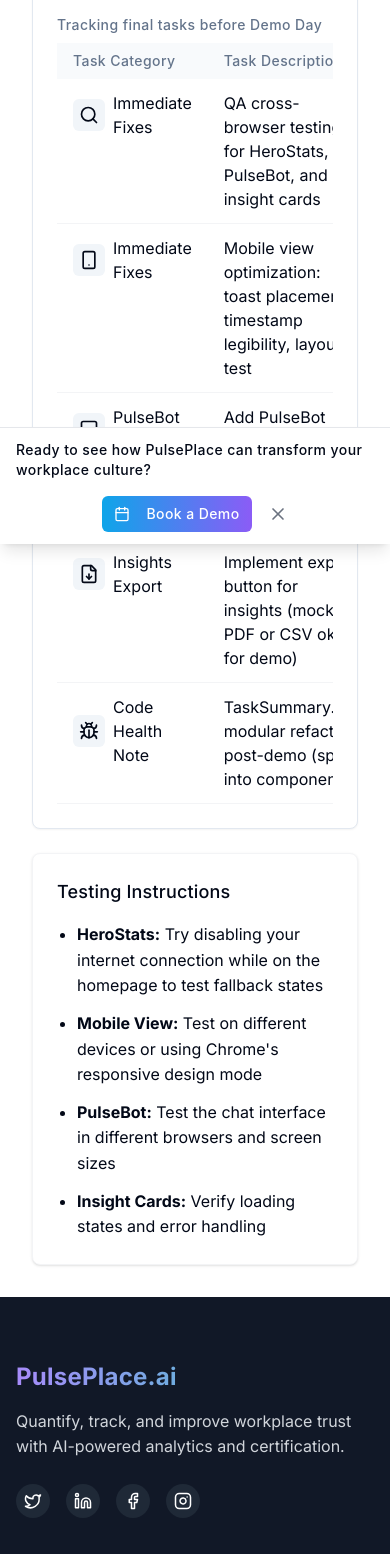
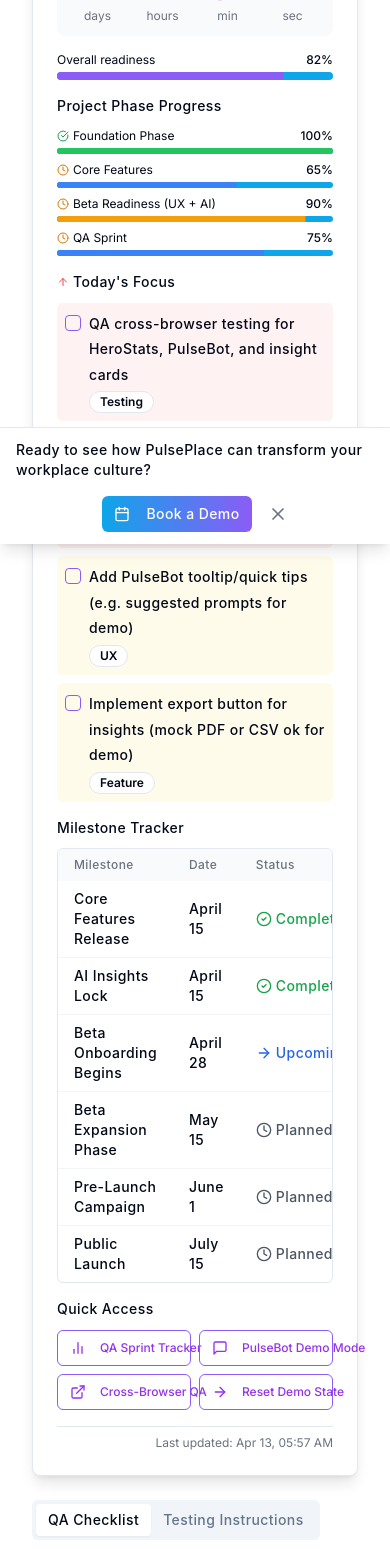
Before and after one commit to pulseplace/pulseplace-ai, a React (Vite) app: page /dashboard/qa-sprint in a window 390 px wide. Shown: the part 300-1854 px from the top of the page. Built offline with nearby package versions, Linux system fonts and the light colour scheme; a web font is replaced by a local one.

Commit message:
feat: Add Demo Day Countdown component
Implements a real-time countdown, progress overview, checklist, and quick access links for Demo Day readiness.

```diff
--- a/src/components/sprint/DemoDayCountdown.tsx
+++ b/src/components/sprint/DemoDayCountdown.tsx
@@ -6,7 +6,20 @@ import { Progress } from "@/components/ui/progress";
 import { Button } from "@/components/ui/button";
 import { Checkbox } from "@/components/ui/checkbox";
 import { useToast } from "@/hooks/use-toast";
-import { Clock, Calendar, CheckCircle2, AlertCircle, Clock3, ArrowUp } from 'lucide-react';
+import {
+  Clock,
+  Calendar,
+  CheckCircle2,
+  AlertCircle,
+  ArrowUp,
+  BarChart2,
+  Smartphone,
+  MessageSquare,
+  FileDown,
+  CheckCircle,
+  ArrowRight,
+  ExternalLink
+} from 'lucide-react';
 
 interface DemoTask {
   id: string;
@@ -16,7 +29,8 @@ interface DemoTask {
   category: string;
 }
 
-const DEMO_DATE = new Date('2025-04-21T09:00:00'); // April 21, 2025, 9:00 AM
+// Updated to April 28, 2025, 10:00 AM IST
+const DEMO_DATE = new Date('2025-04-28T04:30:00Z'); // 10:00 AM IST in UTC
 
 const DemoDayCountdown: React.FC = () => {
   const { toast } = useToast();
@@ -26,6 +40,8 @@ const DemoDayCountdown: React.FC = () => {
     minutes: number;
     seconds: number;
   }>({ days: 0, hours: 0, minutes: 0, seconds: 0 });
+
+  const [lastUpdated, setLastUpdated] = useState<Date>(new Date());
 
   const [tasks, setTasks] = useState<DemoTask[]>([
     {
@@ -57,6 +73,24 @@ const DemoDayCountdown: React.FC = () => {
       category: 'Feature'
     }
   ]);
+
+  // Project phases progress data
+  const phasesProgress = [
+    { phase: "Foundation Phase", progress: 100, status: "completed" },
+    { phase: "Core Features", progress: 65, status: "in-progress" },
+    { phase: "Beta Readiness (UX + AI)", progress: 90, status: "in-progress" },
+    { phase: "QA Sprint", progress: 75, status: "in-progress" }
+  ];
+
+  // Milestone data
+  const milestones = [
+    { date: "April 15", title: "Core Features Release", status: "completed" },
+    { date: "April 15", title: "AI Insights Lock", status: "completed" },
+    { date: "April 28", title: "Beta Onboarding Begins", status: "upcoming" },
+    { date: "May 15", title: "Beta Expansion Phase", status: "planned" },
+    { date: "June 1", title: "Pre-Launch Campaign", status: "planned" },
+    { date: "July 15", title: "Public Launch", status: "planned" }
+  ];
 
   // Calculate time remaining
   useEffect(() => {
@@ -96,7 +130,7 @@ const DemoDayCountdown: React.FC = () => {
           toast({
             title: newCompleted ? "Task completed" : "Task reopened",
             description: task.description.substring(0, 40) + "...",
-            variant: newCompleted ? "default" : "outline"
+            variant: newCompleted ? "default" : "destructive"
           });
 
           return { ...task, completed: newCompleted };
@@ -104,31 +138,50 @@ const DemoDayCountdown: React.FC = () => {
         return task;
       })
     );
+    setLastUpdated(new Date());
   };
 
   // Calculate completion percentage
   const completedTasks = tasks.filter(task => task.completed).length;
   const completionPercentage = (completedTasks / tasks.length) * 100;
 
+  // Calculate overall readiness (weighted average of all phases)
+  const overallReadiness = Math.round(
+    (phasesProgress[0].progress * 0.2) +
+    (phasesProgress[1].progress * 0.3) +
+    (phasesProgress[2].progress * 0.3) +
+    (phasesProgress[3].progress * 0.2)
+  );
+
   // Group tasks by priority
   const highPriorityTasks = tasks.filter(task => task.priority === 'High' && !task.completed);
   const mediumPriorityTasks = tasks.filter(task => task.priority === 'Medium' && !task.completed);
   const completedTasksList = tasks.filter(task => task.completed);
+
+  // Format last updated time
+  const formatLastUpdated = (date: Date) => {
+    return date.toLocaleString('en-US', {
+      month: 'short',
+      day: 'numeric',
+      hour: '2-digit',
+      minute: '2-digit'
+    });
+  };
 
   return (
     <Card className="shadow-lg border-t-4 border-t-purple-500">
       <CardHeader className="pb-2">
         <div className="flex justify-between items-start">
           <CardTitle className="text-xl font-bold">
-            Demo Day Countdown
+            Beta Demo Day Countdown
           </CardTitle>
           <Badge
-            variant={completedTasks === tasks.length ? "success" : "outline"}
+            variant={completedTasks === tasks.length ? "default" : "outline"}
             className={`${completedTasks === tasks.length ? 'bg-green-100 text-green-800' : 'bg-purple-100 text-purple-800'}`}
           >
             {completedTasks === tasks.length ?
               <CheckCircle2 className="h-3 w-3 mr-1" /> :
-              <Clock3 className="h-3 w-3 mr-1 animate-pulse" />
+              <Clock className="h-3 w-3 mr-1 animate-pulse" />
             }
             {completedTasks === tasks.length ?
               'Ready for demo!' :
@@ -159,22 +212,57 @@ const DemoDayCountdown: React.FC = () => {
           </div>
         </div>
 
-        {/* Progress bar */}
+        {/* Overall Progress */}
         <div className="space-y-1">
           <div className="flex justify-between text-xs">
-            <span>Overall progress</span>
-            <span className="font-medium">{completionPercentage.toFixed(0)}%</span>
+            <span>Overall readiness</span>
+            <span className="font-medium">{overallReadiness}%</span>
           </div>
-          <Progress value={completionPercentage} className="h-2" />
+          <Progress value={overallReadiness} className="h-2" />
         </div>
+
+        {/* Project phases progress */}
+        <div className="space-y-3">
+          <h3 className="text-sm font-medium">Project Phase Progress</h3>
+          <div className="space-y-2">
+            {phasesProgress.map((phase, index) => (
+              <div key={index} className="space-y-1">
+                <div className="flex justify-between text-xs">
+                  <span className="flex items-center">
+                    {phase.status === "completed" ? (
+                      <CheckCircle className="h-3 w-3 mr-1 text-green-600" />
+                    ) : (
+                      <Clock className="h-3 w-3 mr-1 text-amber-600" />
+                    )}
+                    {phase.phase}
+                  </span>
+                  <span className="font-medium">{phase.progress}%</span>
+                </div>
+                <Progress
+                  value={phase.progress}
+                  className="h-1.5"
+                  indicatorClassName={
+                    phase.status === "completed"
+                      ? "bg-green-500"
+                      : phase.progress >= 80
+                        ? "bg-amber-500"
+                        : "bg-blue-500"
+                  }
+                />
+              </div>
+            ))}
+          </div>
+        </div>
+
+        {/* Today's Focus */}
+        <div className="space-y-2">
+          <h3 className="text-sm font-medium flex items-center">
+            <ArrowUp className="h-3 w-3 mr-1 text-red-500" />
+            Today's Focus
+          </h3>
 
           {/* High priority tasks */}
           {highPriorityTasks.length > 0 && (
-          <div className="space-y-2">
-            <h3 className="text-sm font-medium flex items-center">
-              <ArrowUp className="h-3 w-3 mr-1 text-red-500" />
-              High Priority Tasks
-            </h3>
             <ul className="space-y-2">
               {highPriorityTasks.map(task => (
                 <li key={task.id} className="flex items-start gap-2 p-2 bg-red-50 rounded-md">
@@ -200,13 +288,10 @@ const DemoDayCountdown: React.FC = () => {
                 </li>
               ))}
             </ul>
-          </div>
           )}
 
           {/* Medium priority tasks */}
           {mediumPriorityTasks.length > 0 && (
-          <div className="space-y-2">
-            <h3 className="text-sm font-medium">Medium Priority Tasks</h3>
             <ul className="space-y-2">
               {mediumPriorityTasks.map(task => (
                 <li key={task.id} className="flex items-start gap-2 p-2 bg-amber-50 rounded-md">
@@ -232,12 +317,10 @@ const DemoDayCountdown: React.FC = () => {
                 </li>
               ))}
             </ul>
-          </div>
           )}
 
           {/* Completed tasks */}
           {completedTasksList.length > 0 && (
-          <div className="space-y-2">
             <details>
               <summary className="text-sm font-medium cursor-pointer">
                 Completed Tasks ({completedTasksList.length})
@@ -271,28 +354,111 @@ const DemoDayCountdown: React.FC = () => {
                 ))}
               </ul>
             </details>
+          )}
         </div>
+
+        {/* Milestone Tracker */}
+        <div className="space-y-2">
+          <h3 className="text-sm font-medium">Milestone Tracker</h3>
+          <div className="border rounded-md overflow-hidden">
+            <table className="w-full text-sm">
+              <thead className="bg-gray-50 text-xs font-medium text-gray-500">
+                <tr>
+                  <th className="px-4 py-2 text-left">Milestone</th>
+                  <th className="px-4 py-2 text-left">Date</th>
+                  <th className="px-4 py-2 text-left">Status</th>
+                </tr>
+              </thead>
+              <tbody className="divide-y divide-gray-100">
+                {milestones.map((milestone, index) => (
+                  <tr key={index} className="hover:bg-gray-50">
+                    <td className="px-4 py-2">{milestone.title}</td>
+                    <td className="px-4 py-2">{milestone.date}</td>
+                    <td className="px-4 py-2">
+                      {milestone.status === "completed" ? (
+                        <span className="flex items-center text-green-600">
+                          <CheckCircle2 className="h-4 w-4 mr-1" />
+                          Completed
+                        </span>
+                      ) : milestone.status === "upcoming" ? (
+                        <span className="flex items-center text-blue-600">
+                          <ArrowRight className="h-4 w-4 mr-1" />
+                          Upcoming
+                        </span>
+                      ) : (
+                        <span className="flex items-center text-gray-600">
+                          <Clock className="h-4 w-4 mr-1" />
+                          Planned
+                        </span>
                       )}
+                    </td>
+                  </tr>
+                ))}
+              </tbody>
+            </table>
+          </div>
+        </div>
 
-        {/* Reminder for demo date */}
-        <div className="flex items-center justify-between text-sm text-gray-500 pt-2 border-t">
-          <div className="flex items-center">
-            <Calendar className="h-4 w-4 mr-1" />
-            <span>Demo Day: April 21, 2025 (9:00 AM)</span>
-          </div>
+        {/* Quick Access Buttons */}
+        <div className="space-y-2">
+          <h3 className="text-sm font-medium">Quick Access</h3>
+          <div className="grid grid-cols-2 gap-2">
             <Button
-            variant="ghost"
+              variant="outline"
               size="sm"
-            className="text-purple-600 hover:text-purple-800 hover:bg-purple-50 text-xs"
+              className="text-purple-600 hover:text-purple-800 hover:bg-purple-50 text-xs justify-start"
+              onClick={() => {
+                window.location.href = "/dashboard/qa-sprint";
+              }}
+            >
+              <BarChart2 className="h-3.5 w-3.5 mr-1.5" />
+              QA Sprint Tracker
+            </Button>
+            <Button
+              variant="outline"
+              size="sm"
+              className="text-purple-600 hover:text-purple-800 hover:bg-purple-50 text-xs justify-start"
+              onClick={() => {
+                window.location.href = "/pulsebot";
+              }}
+            >
+              <MessageSquare className="h-3.5 w-3.5 mr-1.5" />
+              PulseBot Demo Mode
+            </Button>
+            <Button
+              variant="outline"
+              size="sm"
+              className="text-purple-600 hover:text-purple-800 hover:bg-purple-50 text-xs justify-start"
               onClick={() => {
                 toast({
-                title: "Calendar event added",
-                description: "Demo Day event has been added to your calendar"
+                  title: "Cross-Browser QA",
+                  description: "Opening browser testing interface..."
                 });
               }}
             >
-            Add to calendar
+              <ExternalLink className="h-3.5 w-3.5 mr-1.5" />
+              Cross-Browser QA
             </Button>
+            <Button
+              variant="outline"
+              size="sm"
+              className="text-purple-600 hover:text-purple-800 hover:bg-purple-50 text-xs justify-start"
+              onClick={() => {
+                toast({
+                  title: "Demo State Reset",
+                  description: "Resetting demo environment to initial state..."
+                });
+              }}
+            >
+              <ArrowRight className="h-3.5 w-3.5 mr-1.5" />
+              Reset Demo State
+            </Button>
+          </div>
+        </div>
+
+        {/* Last updated timestamp */}
+        <div className="flex justify-end text-xs text-gray-500 pt-2 border-t mt-4">
+          Last updated: {formatLastUpdated(lastUpdated)}
         </div>
       </CardContent>
     </Card>
--- a/src/pages/TaskSummary.tsx
+++ b/src/pages/TaskSummary.tsx
@@ -1,3 +1,4 @@
+
 import React, { useState, useEffect } from 'react';
 import { useSearchParams } from 'react-router-dom';
 import MetaTags from '@/components/MetaTags';
@@ -179,9 +180,15 @@ const TaskSummary: React.FC = () => {
           <TaskSummaryHeader activeTab={activeTab} setActiveTab={setActiveTab} />
 
           <TabsContent value="summary" className="space-y-8">
-            <DemoDayCountdown />
+            <div className="grid grid-cols-1 lg:grid-cols-3 gap-6">
+              <div className="lg:col-span-1">
+                <DemoDayCountdown />
+              </div>
 
-            <TaskCompletionSummary />
+              <div className="lg:col-span-2">
+                <TaskCompletionSummary />
+              </div>
+            </div>
 
             <ProjectPhaseSection
               phases={phases}
--- a/src/pages/dashboard/QASprint.tsx
+++ b/src/pages/dashboard/QASprint.tsx
@@ -1,7 +1,9 @@
 
 import React from 'react';
 import QASprintChecklist from '@/components/sprint/QASprintChecklist';
+import DemoDayCountdown from '@/components/sprint/DemoDayCountdown';
 import { Helmet } from 'react-helmet-async';
+import { Tabs, TabsContent, TabsList, TabsTrigger } from "@/components/ui/tabs";
 
 const QASprint = () => {
   return (
@@ -16,9 +18,23 @@ const QASprint = () => {
         <p className="text-gray-500">Tracking our progress towards Demo Day readiness</p>
       </div>
 
-      <div className="space-y-6">
+      <div className="grid grid-cols-1 lg:grid-cols-3 gap-6">
+        <div className="lg:col-span-1">
+          <DemoDayCountdown />
+        </div>
+
+        <div className="lg:col-span-2 space-y-6">
+          <Tabs defaultValue="checklist">
+            <TabsList>
+              <TabsTrigger value="checklist">QA Checklist</TabsTrigger>
+              <TabsTrigger value="instructions">Testing Instructions</TabsTrigger>
+            </TabsList>
+
+            <TabsContent value="checklist" className="mt-4">
               <QASprintChecklist />
+            </TabsContent>
 
+            <TabsContent value="instructions" className="mt-4">
               <div className="bg-white p-6 rounded-lg shadow border border-gray-100">
                 <h2 className="text-lg font-medium mb-4">Testing Instructions</h2>
                 <ul className="space-y-3 list-disc pl-5">
@@ -35,6 +51,24 @@ const QASprint = () => {
                     <strong>Insight Cards:</strong> Verify loading states and error handling
                   </li>
                 </ul>
+
+                <h2 className="text-lg font-medium mt-6 mb-4">Demo Day Goals</h2>
+                <p className="mb-4">
+                  Our April 28th Beta Demo Day marks the start of onboarding our first beta users.
+                  All core functionality must be working flawlessly, with proper error handling
+                  and responsive design.
+                </p>
+
+                <h3 className="text-md font-medium mt-4 mb-2">Success Criteria:</h3>
+                <ul className="space-y-2 list-disc pl-5">
+                  <li>All checkboxes in the QA Sprint complete</li>
+                  <li>Zero console errors during demo walkthrough</li>
+                  <li>Mobile-responsive on standard devices</li>
+                  <li>PulseBot demo flow working end-to-end</li>
+                </ul>
+              </div>
+            </TabsContent>
+          </Tabs>
         </div>
       </div>
     </div>
```
Lines whose indentation alone changed are shown as unchanged.
